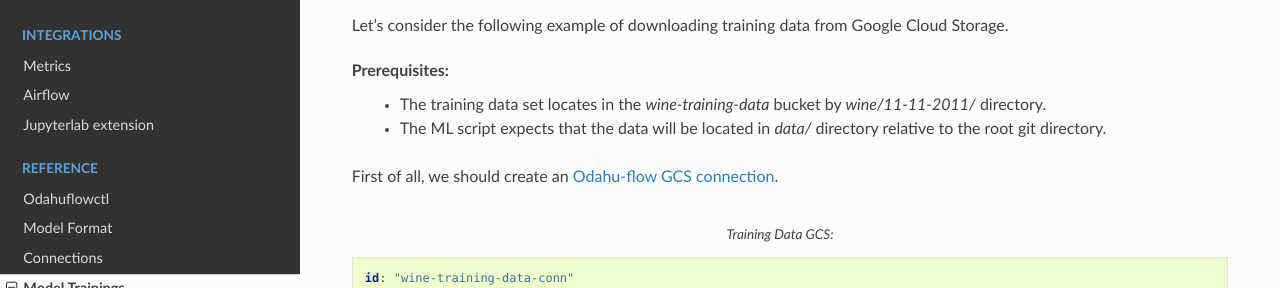
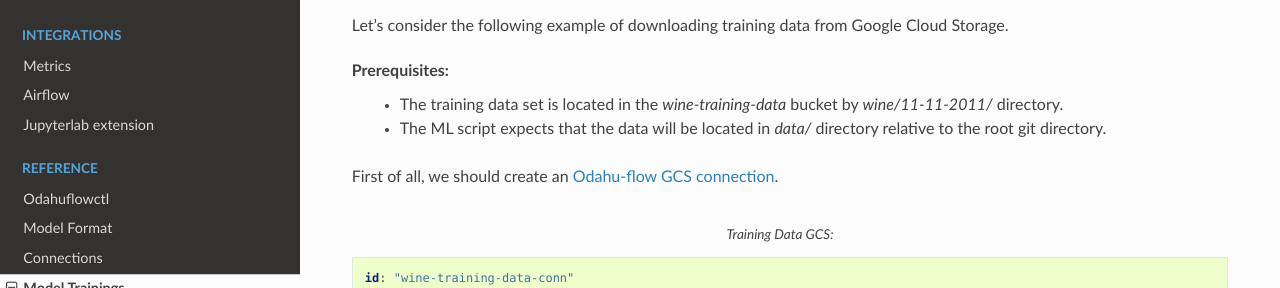
Before and after one commit to odahu/odahu-docs, a Sphinx documentation site: the page built from source/ref_trainings.rst, in a window 1280 px wide and 900 px high, scrolled down 1633 px. Shown: the part 163-451 px from the top of the window. Built offline with Sphinx 7.4.7 and the Read the Docs theme 2.0.0, drawn with Linux system fonts in a browser that asks for light colours; formulas are drawn with MathJax 3; pages that are not in the unit, such as notebooks, are missing from menus.

Commit message:
Update source/ref_trainings.rst
Co-Authored-By: karbyshevds <karbyshevds@gmail.com>

```diff
--- a/source/ref_trainings.rst
+++ b/source/ref_trainings.rst
@@ -98,7 +98,7 @@ Data source supports the following types of Odahu-flow connections:
 Let's consider the following example of downloading training data from Google Cloud Storage.
 
 Prerequisites:
-    * The training data set locates in the `wine-training-data` bucket by `wine/11-11-2011/` directory.
+    * The training data set is located in the `wine-training-data` bucket by `wine/11-11-2011/` directory.
     * The ML script expects that the data will be located in `data/` directory relative to the root git directory.
 
 First of all, we should create an :ref:`Odahu-flow GCS connection<ref_connections:Google Cloud Storage>`.
```
